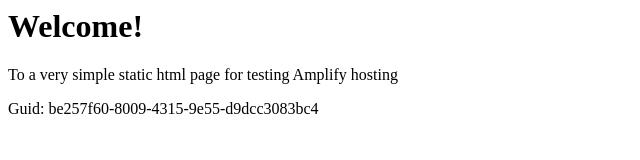
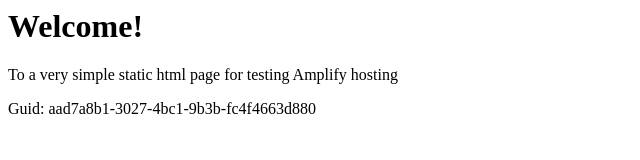
Before and after one commit to aws-aemilia-mxp/Github-PR-Commit-Integration-Test-DoNotTouch-GitHubWebhookPushCanaryTest-v1-prod-eu-south-1, a website: page src/index.html in a window 1280 px wide. Shown: the full height of the page, 0-640 px from the left. Drawn offline with Linux system fonts and the light colour scheme.

Commit message:
commit from integ tests

```diff
--- a/src/index.html
+++ b/src/index.html
@@ -12,6 +12,6 @@
 <body>
     <h1>Welcome!</h1>
     <p>To a very simple static html page for testing Amplify hosting</p>
-    <p>Guid: be257f60-8009-4315-9e55-d9dcc3083bc4</p></body>
+    <p>Guid: aad7a8b1-3027-4bc1-9b3b-fc4f4663d880</p></body>
 
 </html>
```
